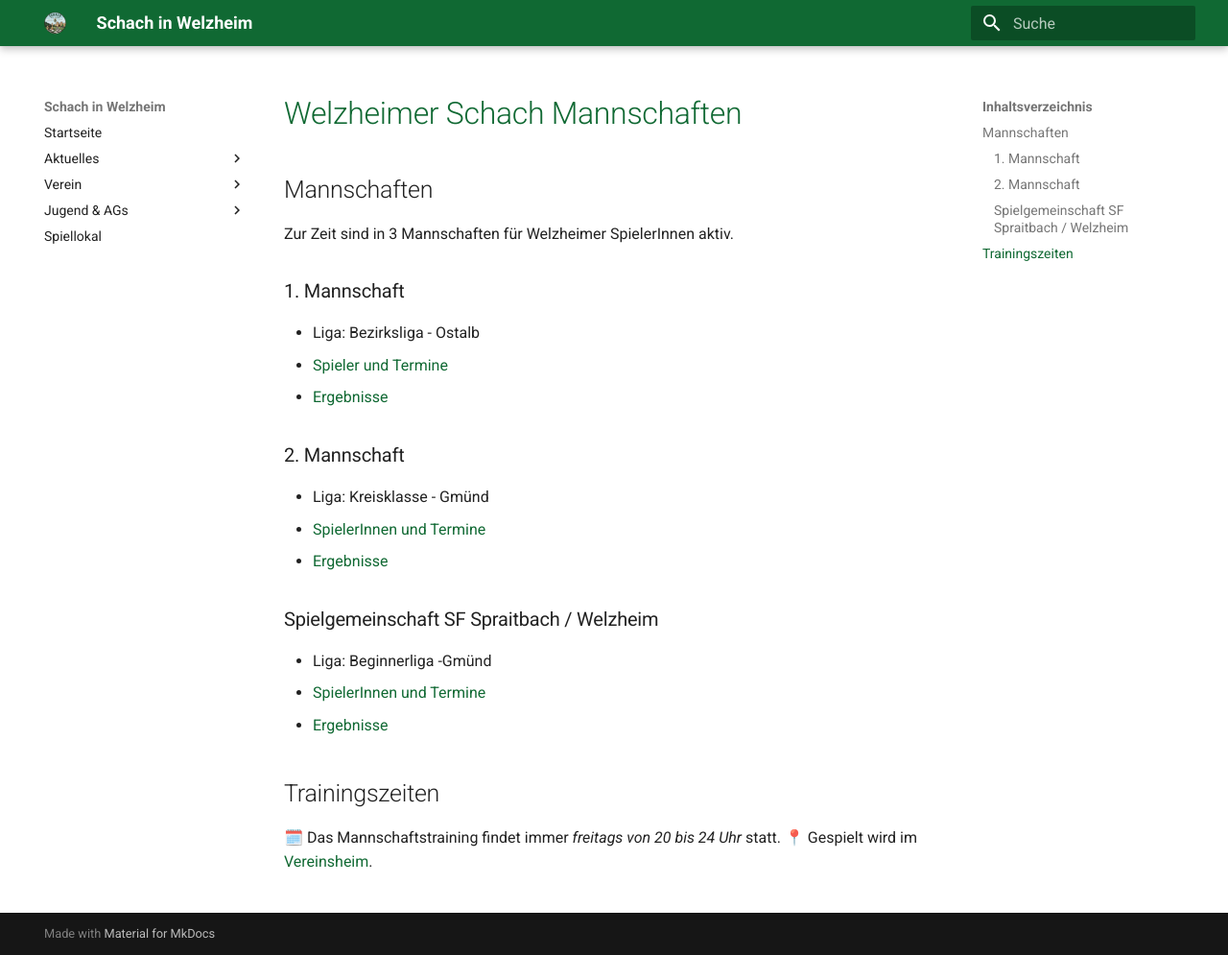
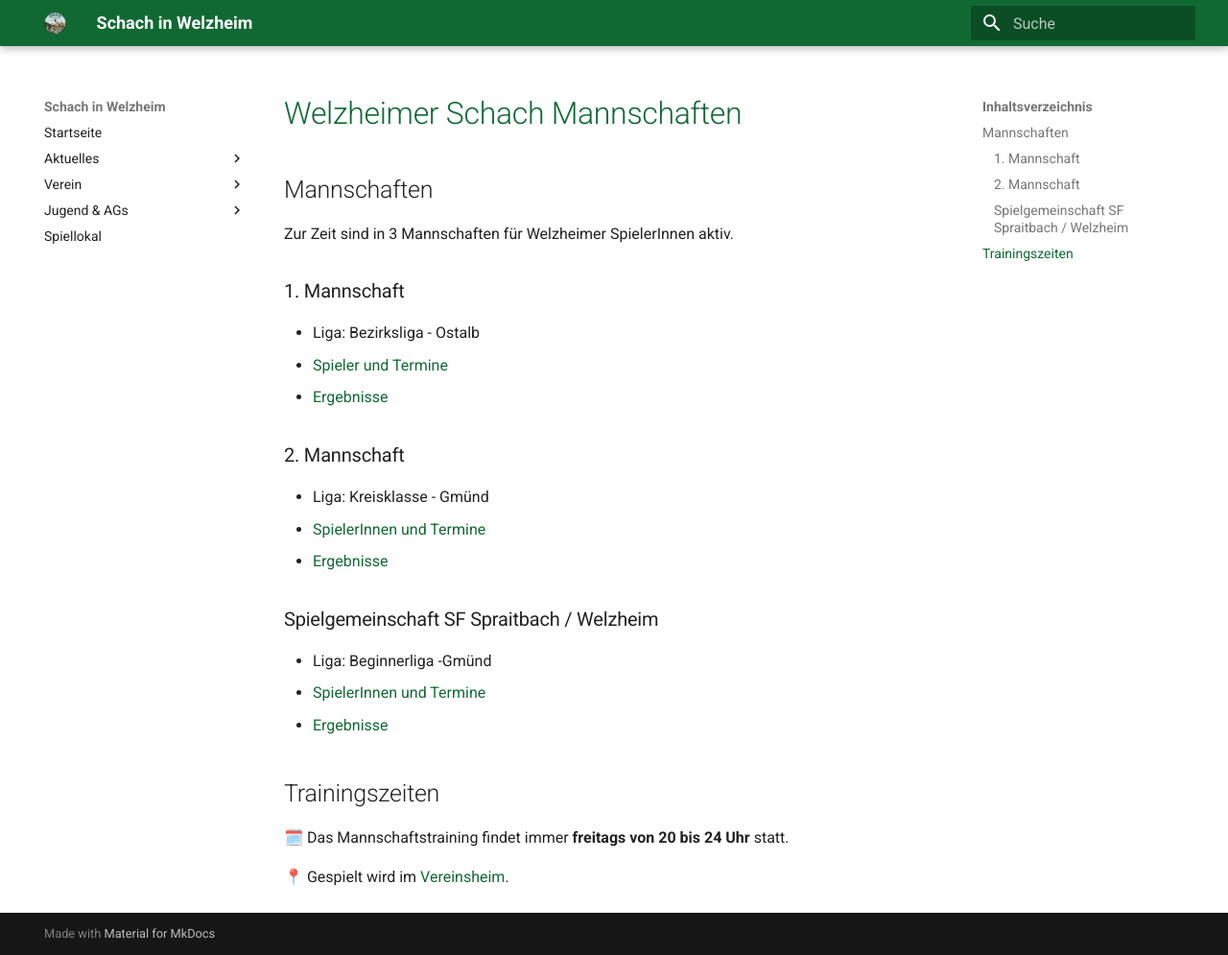
Before and after one commit to schachwelzheim/schachwelzheim, an MkDocs documentation site: the page built from docs/verein/mannschaften/index.md, in a window 1280 px wide and 995 px high. Shown: the whole window at 96% size. Built offline with MkDocs 1.6.1 and Material for MkDocs 9.7.7, drawn with Linux system fonts in a browser that asks for light colours.

```diff
--- a/docs/verein/mannschaften/index.md
+++ b/docs/verein/mannschaften/index.md
@@ -25,5 +25,6 @@ Zur Zeit sind in 3 Mannschaften für Welzheimer SpielerInnen aktiv.
 
 ## Trainingszeiten
 
-🗓️ Das Mannschaftstraining findet immer *freitags von 20 bis 24 Uhr* statt.
+🗓️ Das Mannschaftstraining findet immer **freitags von 20 bis 24 Uhr** statt.
+
 📍 Gespielt wird im [Vereinsheim](../spiellokal).
```
